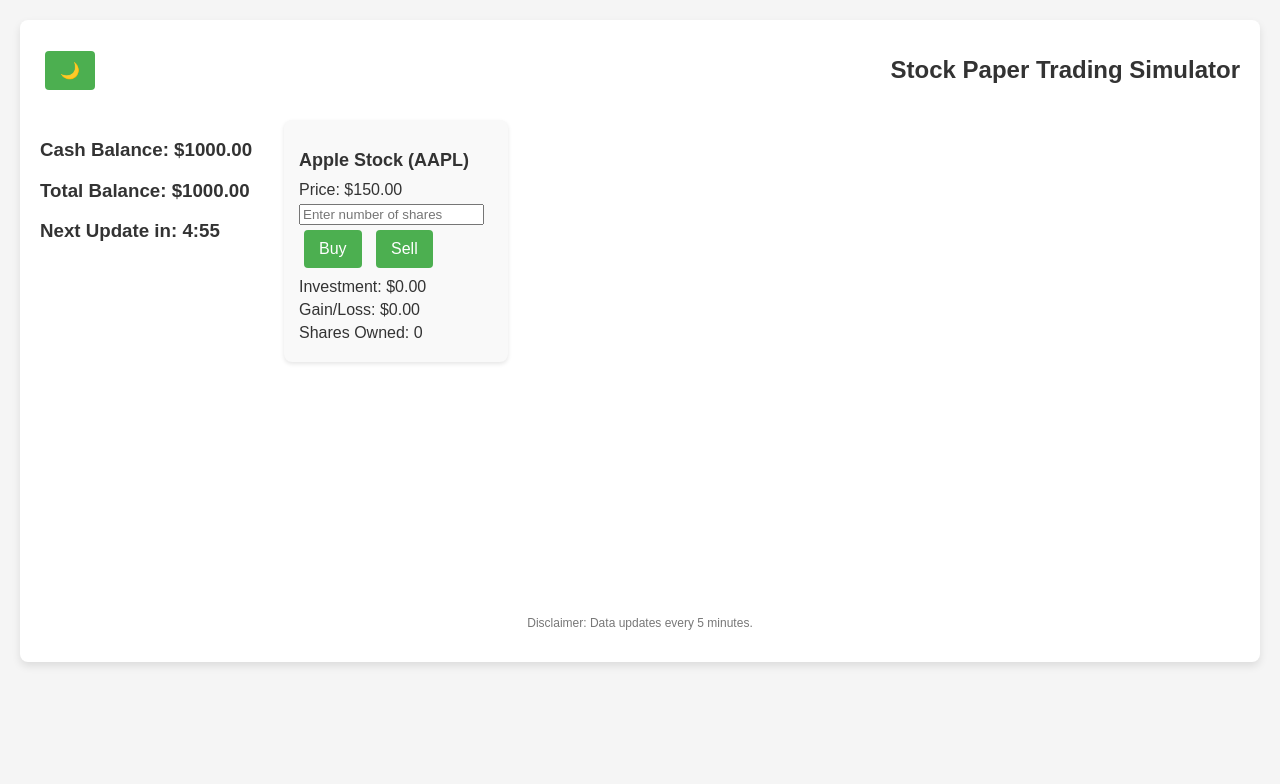
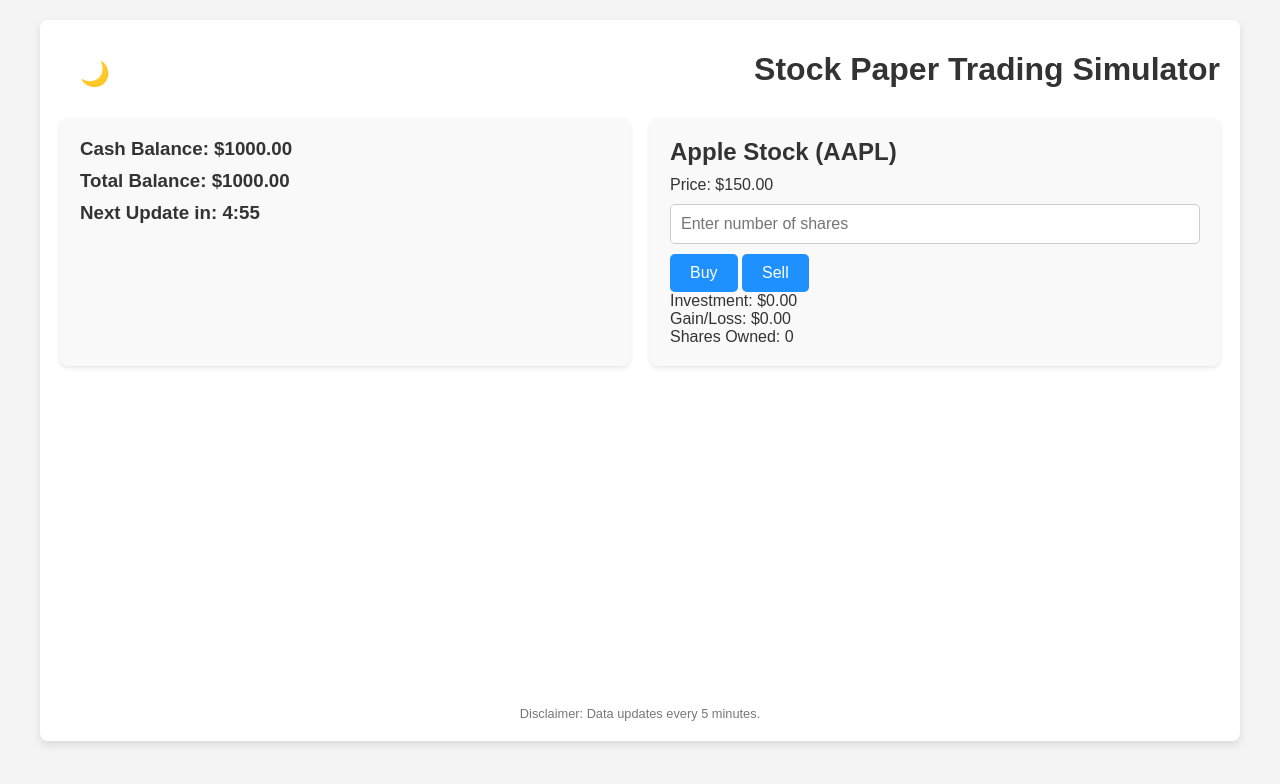
Before and after one commit to Haloe572/stock-simulator, a plain HTML site: page index.html in a window 1280 px wide. Drawn offline with nearby package versions, Linux system fonts and the light colour scheme.

Commit message:
Update style.css

```diff
--- a/style.css
+++ b/style.css
@@ -1,107 +1,129 @@
 /* General Styles */
-body {
-    font-family: Arial, sans-serif;
-    background-color: #f5f5f5;
-    color: #333;
+* {
   margin: 0;
   padding: 0;
+  box-sizing: border-box;
 }
-
+body {
+  font-family: 'Arial', sans-serif;
+  background-color: #f4f4f4;
+  color: #333;
+  transition: background-color 0.3s, color 0.3s;
+  min-height: 100vh;
+}
 .container {
   max-width: 1200px;
   margin: 20px auto;
   padding: 20px;
-    background-color: white;
+  background-color: #fff;
   border-radius: 8px;
   box-shadow: 0 4px 8px rgba(0, 0, 0, 0.1);
 }
-
 .header {
   display: flex;
   justify-content: space-between;
   align-items: center;
   margin-bottom: 20px;
 }
-
 .header h1 {
-    font-size: 24px;
+  font-size: 2rem;
+  color: #333;
 }
-
-button {
-    background-color: #4CAF50;
-    color: white;
+#theme-toggle {
+  background-color: transparent;
   border: none;
-    padding: 10px 15px;
-    text-align: center;
-    text-decoration: none;
-    font-size: 16px;
+  font-size: 1.5rem;
   cursor: pointer;
-    border-radius: 4px;
-    margin: 5px;
+  transition: transform 0.2s;
 }
-
-button:hover {
-    background-color: #45a049;
+#theme-toggle:hover {
+  transform: scale(1.2);
 }
-
-/* Status Bar */
-.status-bar {
-    display: flex;
-    justify-content: space-between;
-    margin-bottom: 20px;
-}
-
-.status-left, .status-right {
-    flex: 1;
-    text-align: left;
-}
-
-/* Stock Information */
 .stock-info {
   display: grid;
-    grid-template-columns: 1fr 1fr 1fr 1fr 1fr;
+  grid-template-columns: 1fr 1fr;
   gap: 20px;
   margin-bottom: 20px;
 }
-
-.stock {
+.stock-info .cash-info, .stock-info .stock {
+  padding: 20px;
   background-color: #f9f9f9;
-    padding: 15px;
   border-radius: 8px;
   box-shadow: 0 2px 4px rgba(0, 0, 0, 0.1);
 }
-
-.stock h2 {
-    font-size: 18px;
+.stock-info h3, .stock-info h2 {
   margin-bottom: 10px;
 }
-
-.stock p {
-    margin: 5px 0;
+input[type="number"] {
+  width: 100%;
+  padding: 10px;
+  margin-top: 10px;
+  border: 1px solid #ccc;
+  border-radius: 5px;
+  font-size: 1rem;
+  transition: border 0.3s;
 }
-
-/* Dark Mode */
-.dark-mode {
-    background-color: #2f2f2f;
-    color: white;
+input[type="number"]:focus {
+  border-color: #1e90ff;
+  outline: none;
 }
-
-.dark-mode .container {
-    background-color: #333;
+button {
+  padding: 10px 20px;
+  margin-top: 10px;
+  background-color: #1e90ff;
+  border: none;
+  border-radius: 5px;
+  color: #fff;
+  font-size: 1rem;
+  cursor: pointer;
+  transition: background-color 0.3s;
 }
-
-.dark-mode button {
-    background-color: #555;
+button:hover {
+  background-color: #0f7ccc;
 }
-
-.dark-mode .stock {
-    background-color: #444;
+canvas {
+  width: 100%;
+  max-width: 600px;
+  margin: 20px auto;
+  display: block;
 }
-
-/* Disclaimer */
 .disclaimer {
   text-align: center;
-    font-size: 12px;
+  font-size: 0.8rem;
   color: #777;
-    margin-top: 30px;
+  margin-top: 20px;
 }
+/* Dark Mode Styles */
+body.dark-mode {
+  background-color: #181818;
+  color: #e0e0e0;
+}
+body.dark-mode .container {
+  background-color: #252525;
+  box-shadow: 0 4px 8px rgba(255, 255, 255, 0.1);
+}
+body.dark-mode .header h1 {
+  color: #e0e0e0;
+}
+body.dark-mode .stock-info .cash-info,
+body.dark-mode .stock-info .stock {
+  background-color: #333;
+  color: #e0e0e0;
+}
+body.dark-mode input[type="number"] {
+  background-color: #444;
+  color: #fff;
+  border: 1px solid #666;
+}
+body.dark-mode input[type="number"]:focus {
+  border-color: #1e90ff;
+}
+body.dark-mode button {
+  background-color: #1e90ff;
+}
+body.dark-mode button:hover {
+  background-color: #0f7ccc;
+}
+body.dark-mode .disclaimer {
+  color: #bbb;
+}
```
Lines whose indentation alone changed are shown as unchanged.
